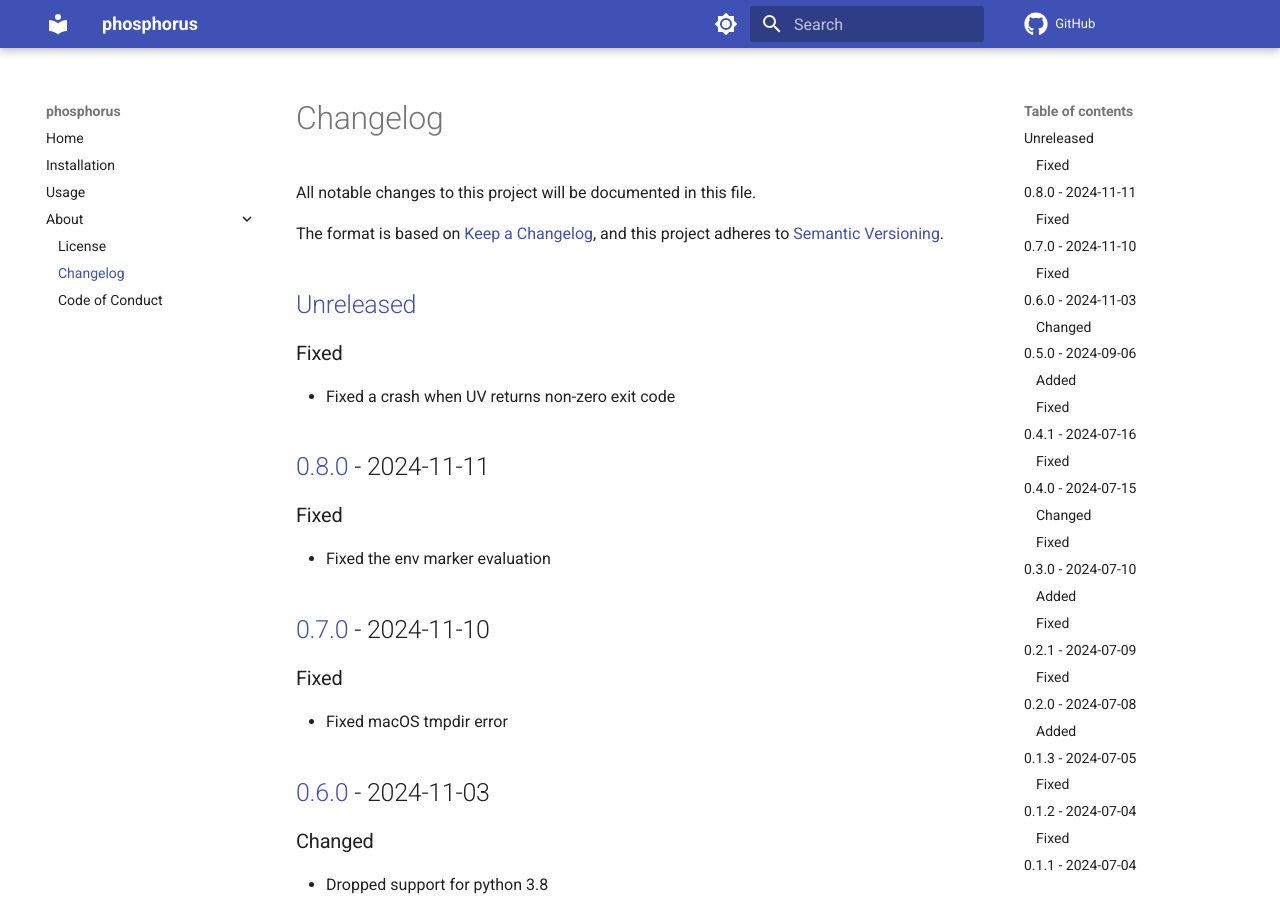
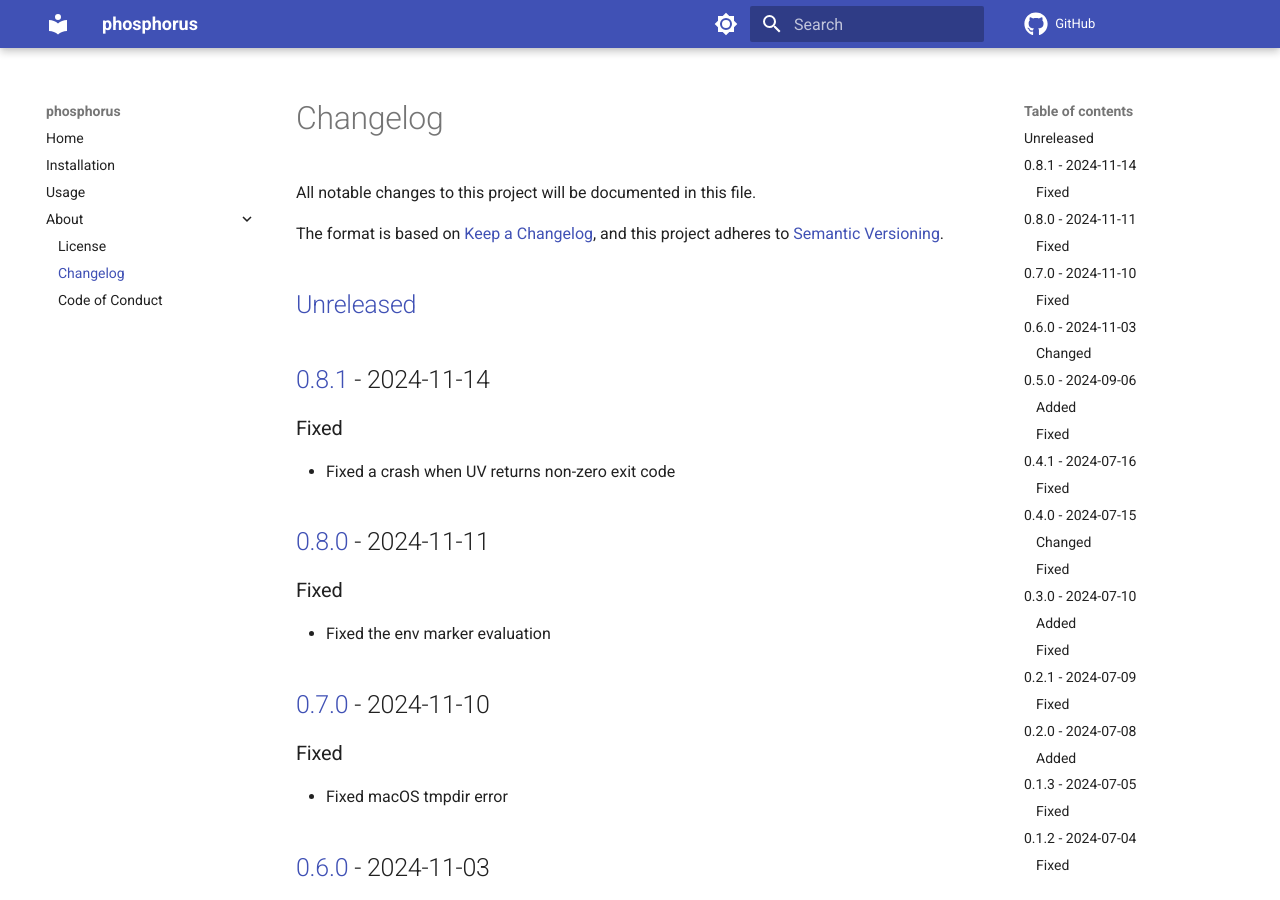
Before and after one commit to spapanik/phosphorus, an MkDocs documentation site: the page built from docs/CHANGELOG.md, in a window 1280 px wide and 900 px high. Built offline with MkDocs 1.6.1 and Material for MkDocs 9.7.7, drawn with Linux system fonts in a browser that asks for light colours; comment, search, counter and statistics services are not loaded.

Commit message:
🔖 Bump version

```diff
--- a/docs/CHANGELOG.md
+++ b/docs/CHANGELOG.md
@@ -5,6 +5,8 @@ All notable changes to this project will be documented in this file.
 The format is based on [Keep a Changelog], and this project adheres to [Semantic Versioning].
 
 ## [Unreleased]
+
+## [0.8.1] - 2024-11-14
 
 ### Fixed
 
@@ -106,7 +108,8 @@ The format is based on [Keep a Changelog], and this project adheres to [Semantic
 
 [Keep a Changelog]: https://keepachangelog.com/en/1.0.0/
 [Semantic Versioning]: https://semver.org/spec/v2.0.0.html
-[Unreleased]: https://github.com/spapanik/phosphorus/compare/v0.8.0...main
+[Unreleased]: https://github.com/spapanik/phosphorus/compare/v0.8.1...main
+[0.8.1]: https://github.com/spapanik/phosphorus/compare/v0.8.0...v0.8.1
 [0.8.0]: https://github.com/spapanik/phosphorus/compare/v0.7.0...v0.8.0
 [0.7.0]: https://github.com/spapanik/phosphorus/compare/v0.6.0...v0.7.0
 [0.6.0]: https://github.com/spapanik/phosphorus/compare/v0.5.0...v0.6.0
--- a/src/phosphorus/__version__.py
+++ b/src/phosphorus/__version__.py
@@ -1 +1 @@
-__version__ = "0.8.0"
+__version__ = "0.8.1"
```
